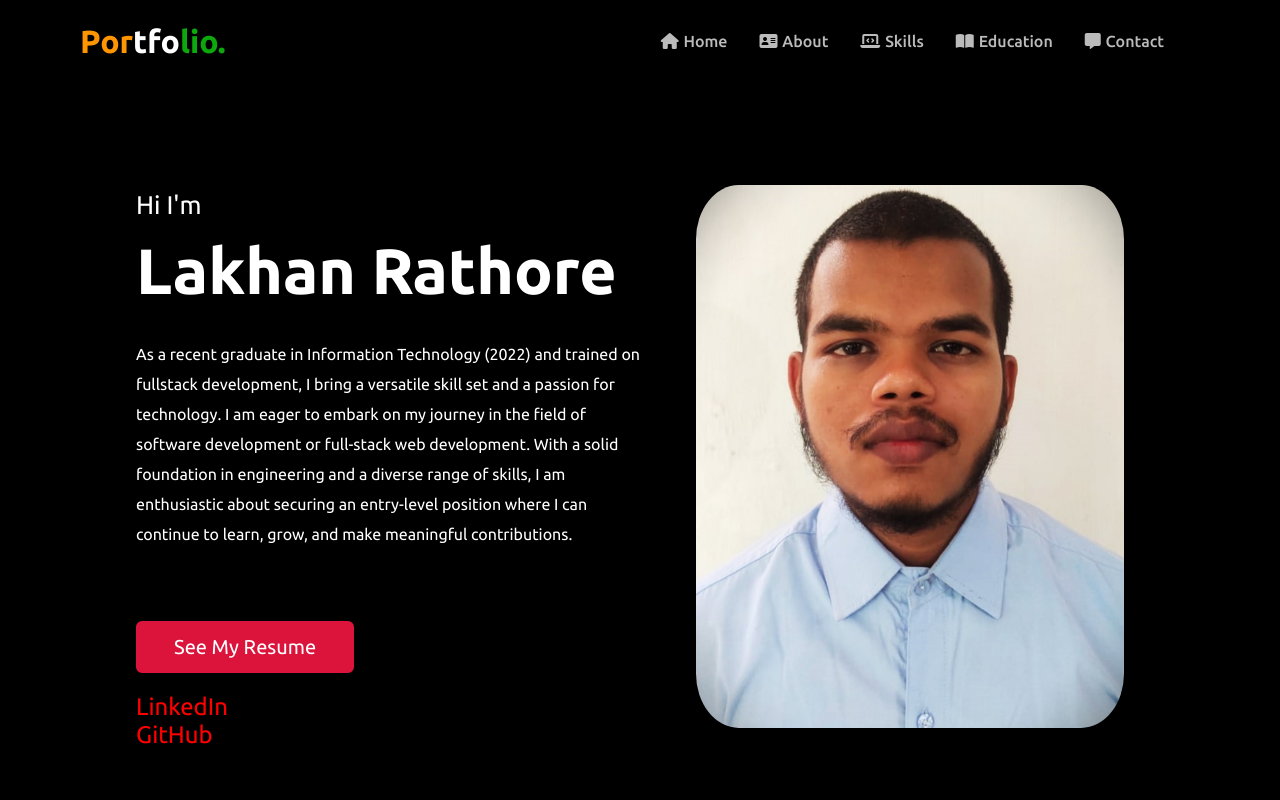
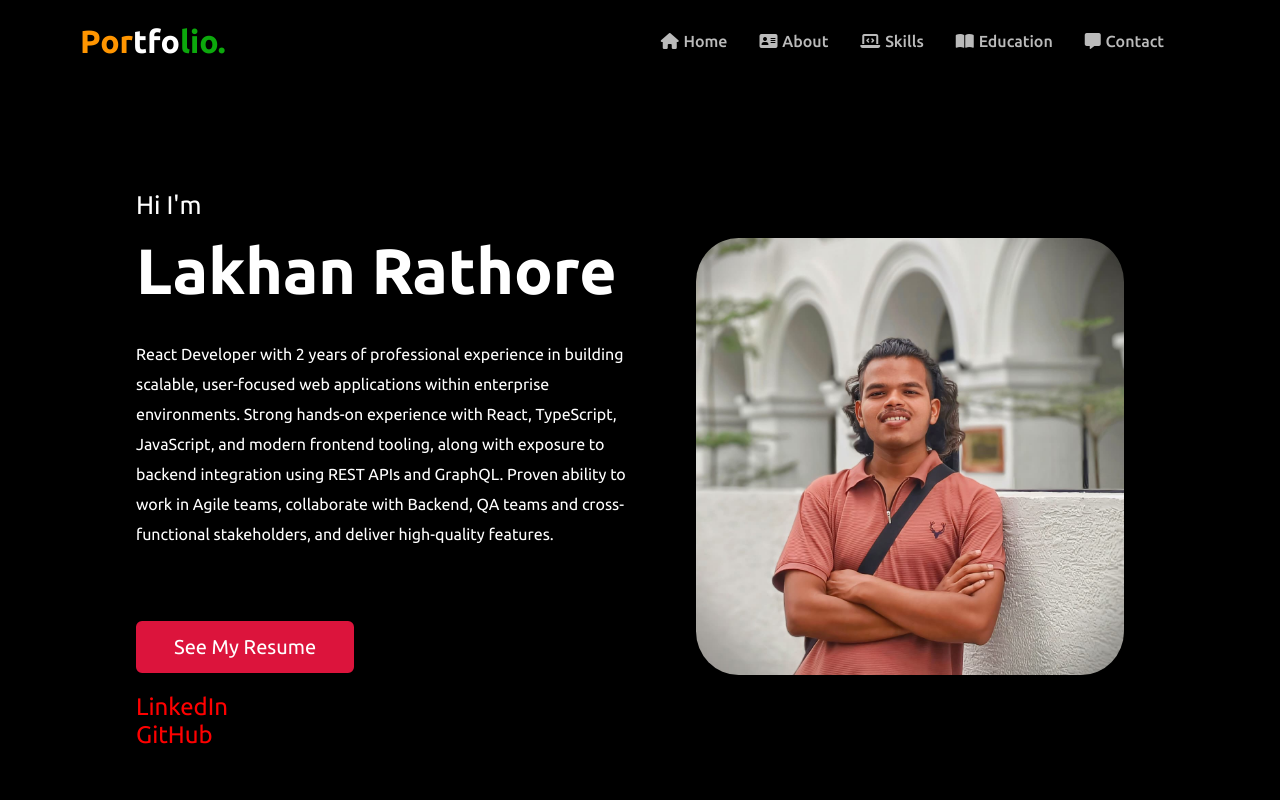
Before and after one commit to oplopr01/portfolio-React, a React (Create React App) app: page / in a window 1280 px wide. Shown: the top 800 px of the page. Built offline with nearby package versions, Linux system fonts and the light colour scheme.

Commit message:
updated details

```diff
--- a/src/containers/Greeting/Greeting.jsx
+++ b/src/containers/Greeting/Greeting.jsx
@@ -20,7 +20,11 @@ const Greeting = () => {
                 <div className="home-content">
                     <div className="text-1">{greeting.title}</div>
                     <div className="text-2">{greeting.username}</div>
-                    <div className="text-3"> <p>As a recent graduate in Information Technology (2022) and trained on fullstack development, I bring a versatile skill set and a passion for technology. I am eager to embark on my journey in the field of software development or full-stack web development. With a solid foundation in engineering and a diverse range of skills, I am enthusiastic about securing an entry-level position where I can continue to learn, grow, and make meaningful contributions.</p>  </div>
+                    <div className="text-3"> <p>React Developer with 2 years of professional experience in building scalable, user-focused web
+                        applications within enterprise environments. Strong hands-on experience with React,
+                        TypeScript, JavaScript, and modern frontend tooling, along with exposure to backend
+                        integration using REST APIs and GraphQL. Proven ability to work in Agile teams, collaborate with
+                        Backend, QA teams and cross-functional stakeholders, and deliver high-quality features.</p>  </div>
                     <div className="resume">
                         <a href={process.env.PUBLIC_URL + `LakhanRathore_FullStack_0.pdf`} target="_blank" rel="noreferrer">See My Resume</a>
                     </div>
@@ -30,9 +34,9 @@ const Greeting = () => {
                     </div>
 
                 </div>
-                    <div className="homeImageContainer">
-                        <img className='homeImage' src={profile} alt="" />
-                    </div>
+                <div className="homeImageContainer">
+                    <img className='homeImage' src={profile} alt="" />
+                </div>
             </div>
         </section>
     )
```
Also changed, not shown: src/images/DSC_3965-min.jpg.
